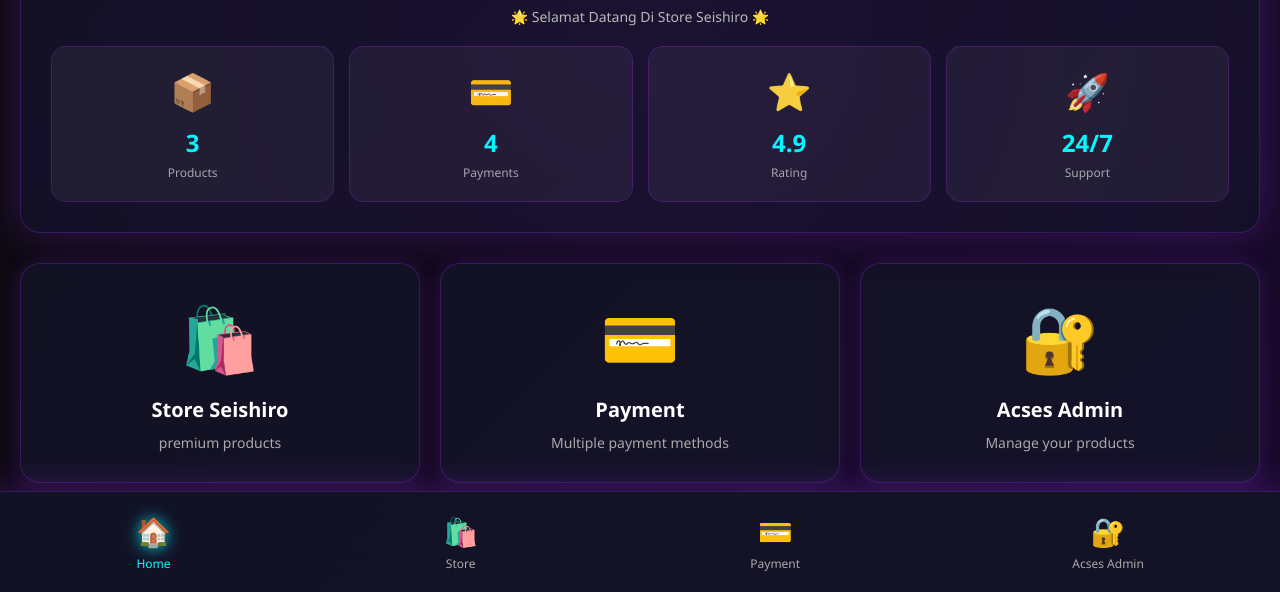
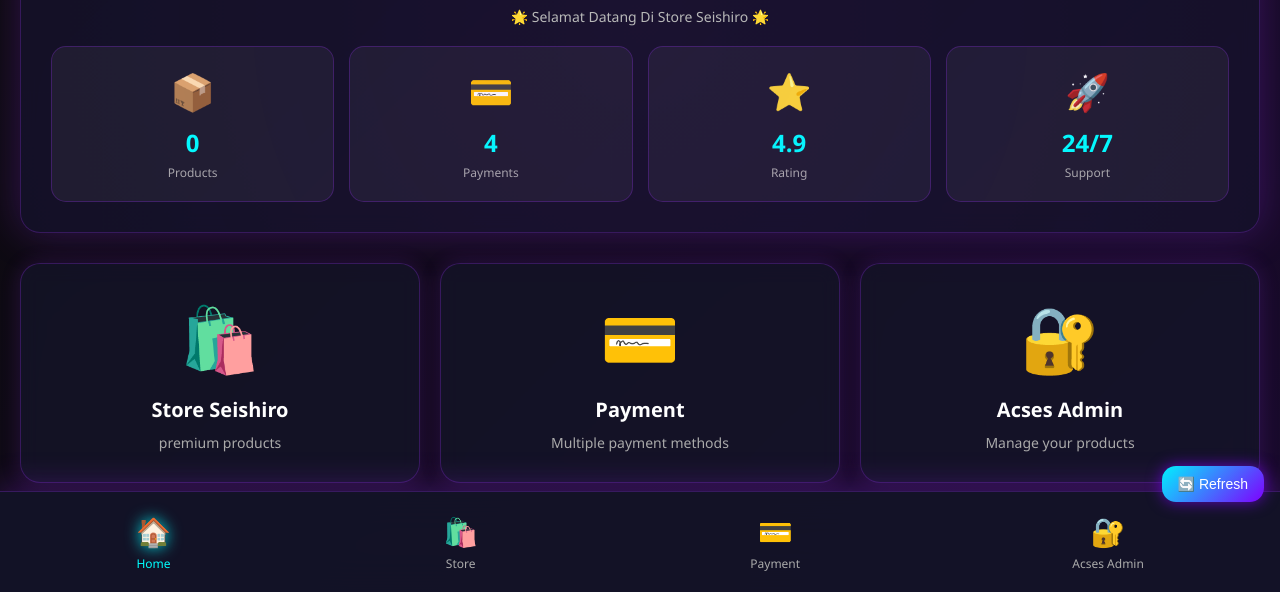
Before and after one commit to seishiro9/Store-seishiro, a plain HTML site: page index.html in a window 1280 px wide. Shown: the part 208-800 px from the top of the page. Drawn offline with Linux system fonts and the light colour scheme.

Commit message:
Update index.html

```diff
--- a/index.html
+++ b/index.html
@@ -771,6 +771,28 @@
     0 0 15px rgba(138, 43, 226, 0.7),
     0 0 30px rgba(106, 92, 255, 0.6);
 }
+.refresh-float {
+  position: fixed;
+  right: 16px;
+  bottom: 90px; /* di atas bottom nav */
+  z-index: 999;
+  padding: 10px 16px;
+  border-radius: 14px;
+  border: none;
+  font-size: 14px;
+  color: #fff;
+  cursor: grab;
+
+  background: linear-gradient(135deg, #00f2fe, #7f00ff);
+  box-shadow: 0 0 15px rgba(127, 0, 255, 0.7);
+  transition: transform 0.2s, box-shadow 0.2s;
+}
+
+.refresh-float:active {
+  cursor: grabbing;
+  transform: scale(0.95);
+  box-shadow: 0 0 8px rgba(0, 242, 254, 0.8);
+}
     </style>
 </head>
 <body>
@@ -941,6 +963,10 @@
         <source src="https://j.top4top.io/m_3641621c60.mp3" type="audio/mpeg">
     </audio>
 
+<button id="refreshBtn" class="refresh-float" onclick="forceRefresh()">
+  🔄 Refresh
+</button>
+
     <script>
         const waNumber = '6285733612050';
         const adminPassword = 'Seish0857';
@@ -971,32 +997,51 @@
             }
         };
 
-        let products = [
-            {
-                id: 1,
-                name: 'Scrip Bug The Whart v3.0',
-                price: 45000,
-                desc: 'efek bug : kill ui,fc new,blank hard,delay,buldoz',
-                icon: '📱',
-                stock: 5
-            },
-            {
-                id: 2,
-                name: 'Jasa bug medium',
-                price: 5000,
-                desc: 'efek : fc,delay',
-                icon: '⚔️',
-                stock: 3
-            },
-            {
-                id: 3,
-                name: 'jasa bug hard',
-                price: 7000,
-                desc: 'Efek: delay hard,fc,kill ui',
-                icon: '⚔️',
-                stock: 10
-            }
-        ];
+
+function forceRefresh() {
+  const btn = document.getElementById("refreshBtn");
+  btn.innerHTML = "⏳ Loading...";
+
+  fetch("https://raw.githubusercontent.com/seishiro9/Seishirodb/main/products.js?nocache=" + Date.now())
+    .then(res => res.text())
+    .then(code => {
+      eval(code);       // isi ulang products
+      renderProducts();
+      btn.innerHTML = "✅ Updated";
+      setTimeout(() => btn.innerHTML = "🔄 Refresh", 1500);
+    })
+    .catch(() => {
+      btn.innerHTML = "❌ Error";
+      setTimeout(() => btn.innerHTML = "🔄 Refresh", 1500);
+    });
+}
+
+
+function navigateTo(page) {
+  document.querySelectorAll('.page').forEach(p => p.classList.remove('active'));
+  document.querySelectorAll('.nav-item').forEach(n => n.classList.remove('active'));
+
+  document.getElementById(page + 'Page').classList.add('active');
+
+  const pageIndex = ['home', 'store', 'payment', 'admin'].indexOf(page);
+  if (pageIndex !== -1) {
+    document.querySelectorAll('.nav-item')[pageIndex].classList.add('active');
+  }
+
+  // SHOW / HIDE REFRESH BUTTON
+  const refreshBtn = document.getElementById('refreshBtn');
+  if (refreshBtn) {
+    refreshBtn.style.display = (page === 'store') ? 'block' : 'none';
+  }
+
+  currentPage = page;
+}
+
+
+
+
+
+
 
         // Music Functions
         function toggleMusic() {
@@ -1203,4 +1248,4 @@
         updateStats();
     </script>
 </body>
-  </html>
+</html>
```
